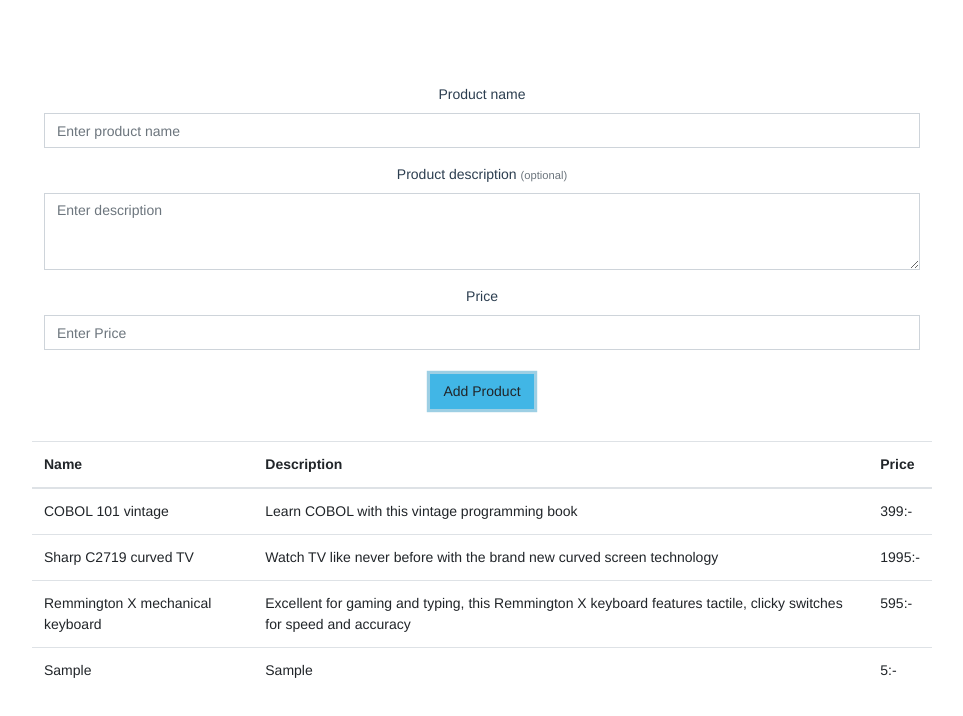
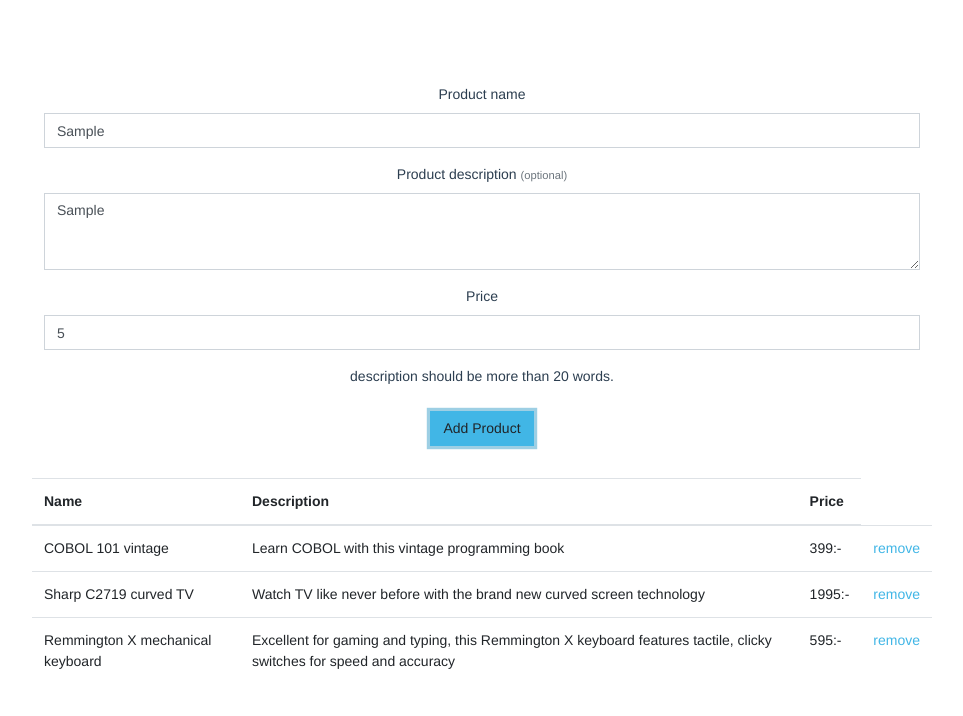
Before and after one commit to ashwamegh/vuejs-vuex-demo, a Vue app in the folder exercise-files/vue-list-products/: page / in a window 1280 px wide. Both pictures are taken after typing "Sample", "Sample", "5" into the empty fields and a click on the button "Add Product". Shown: the top 716 px of the page, without its empty margins (158-1121 px from the left). Built offline with nearby package versions, Linux system fonts and the light colour scheme.

Commit message:
added logic to remove a product

```diff
--- a/exercise-files/vue-list-products/src/components/ManageProducts.vue
+++ b/exercise-files/vue-list-products/src/components/ManageProducts.vue
@@ -8,6 +8,7 @@
     <product-list
       :products="products"
       v-on:edit="onEditClicked"
+      v-on:remove="onRemoveClicked"
     ></product-list>
   </section>
 </template>
@@ -82,6 +83,15 @@ export default {
     },
     onCancelUpdate (){
       this.resetProductInForm()
+    },
+    onRemoveClicked (productId) {
+      const index = this.products.findIndex((p) => p.id === productId)
+
+      this.products.splice(index, 1)
+
+      if (productId === this.productInForm.id) {
+        this.resetProductInForm()
+      }
     }
   }
 }
--- a/exercise-files/vue-list-products/src/components/ProductList.vue
+++ b/exercise-files/vue-list-products/src/components/ProductList.vue
@@ -14,6 +14,7 @@
         <td>{{product.name}}</td>
         <td>{{product.description}}</td>
         <td>{{product.price}}:-</td>
+        <td><a href="#" v-on:click.prevent.stop="onRemove(product.id)">remove</a></td>
       </tr>
     </tbody>
   </table>
@@ -25,6 +26,9 @@ export default {
   methods: {
     onEdit(product){
       this.$emit('edit', product)
+    },
+    onRemove (productId) {
+      this.$emit('remove', productId)
     }
   }
 }
--- a/exercise-files/vue-list-products/src/components/SaveProductForm.vue
+++ b/exercise-files/vue-list-products/src/components/SaveProductForm.vue
@@ -13,6 +13,9 @@
       <label for="price">Price</label>
       <input type="number" v-model="product.price" class="form-control" id="price" placeholder="Enter Price" number>
     </div>
+    <div class="form-group" v-if="formError">
+      <p class="form-error">description should be more than 20 words.</p>
+    </div>
     <button type="submit" v-on:click.prevent="onSubmit" class="btn btn-primary">
       {{ product.id ? 'Update Product' : 'Add Product' }}
     </button>
@@ -23,8 +26,28 @@
 <script>
 export default {
   props: ['product'],
+  data () {
+    return {
+      formError: false,
+    }
+  },
+  watch: {
+      product: function (val){
+        if(val.description.length >= 20){
+          this.formError = false
+        }
+      }
+  },
   methods: {
+    validate (product) {
+      if(product.description.length < 20){
+        this.formError = true
+        return false
+      }
+      return true
+    },
     onSubmit () {
+      if(this.validate(this.product))
       this.$emit('submit', this.product)
     },
     onCancel () {
```
